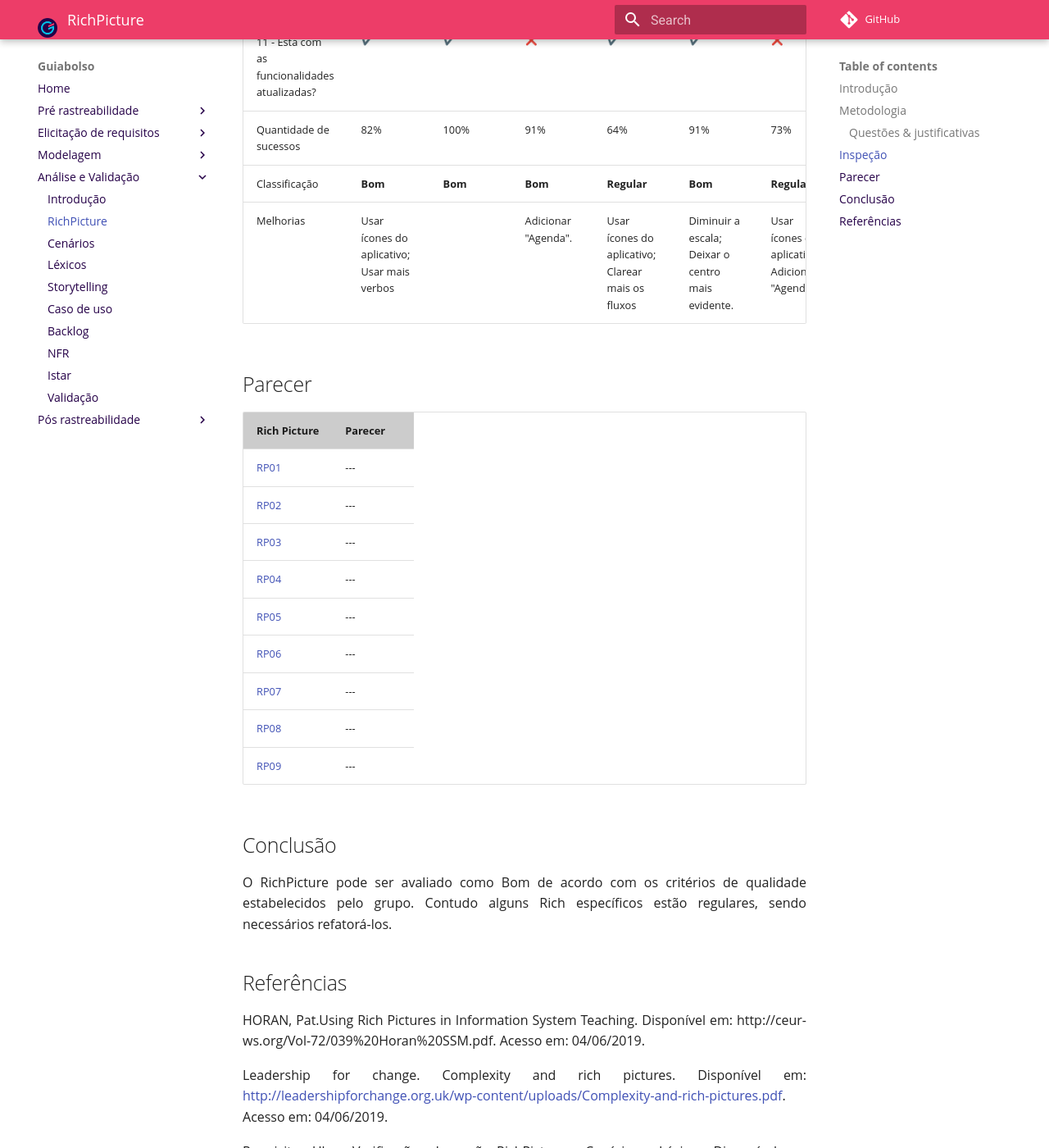
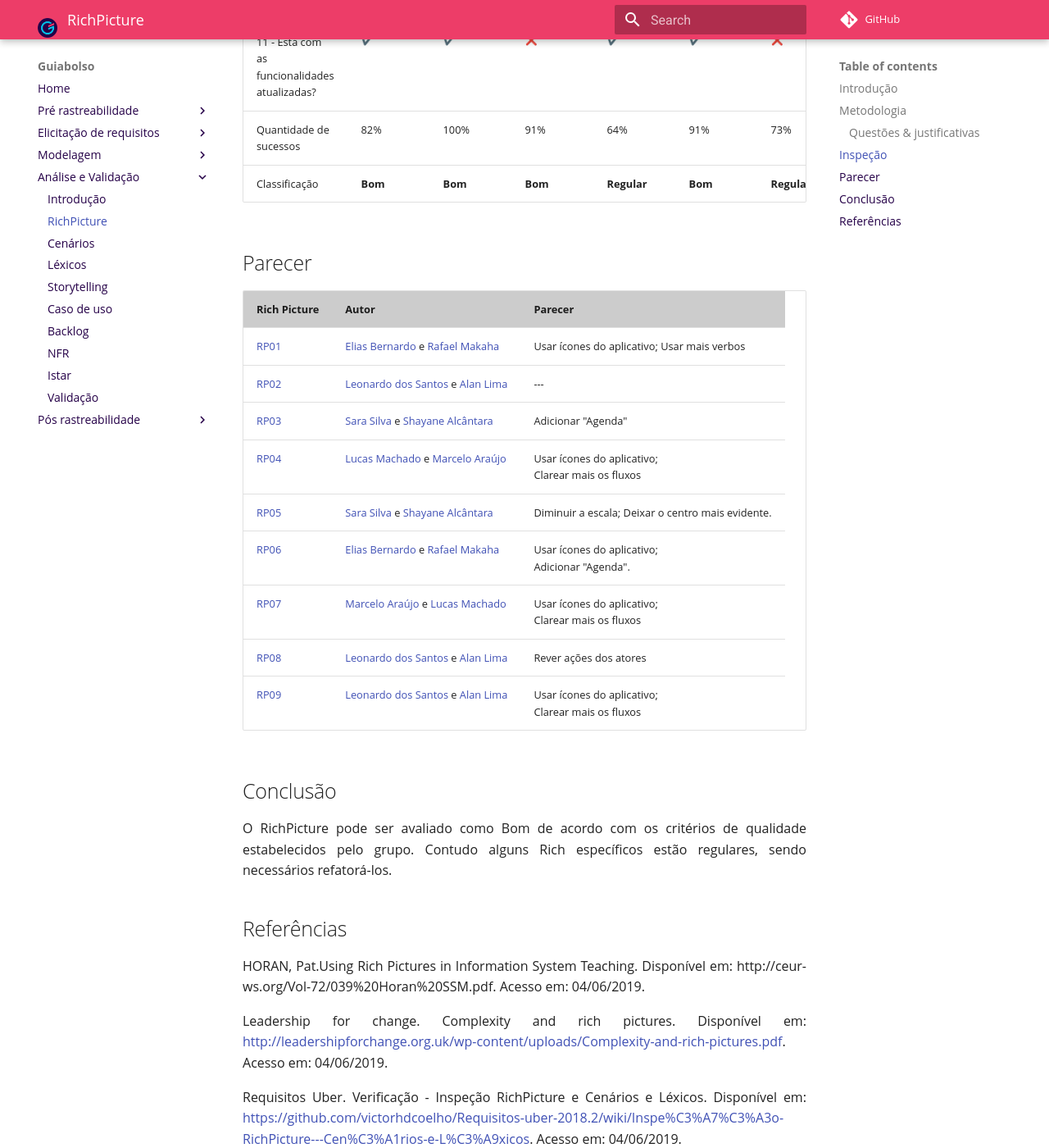
Before and after one commit to fga-disciplinas/2019.1-Guia-Bolso, an MkDocs documentation site: the page built from docs/analise/analise_rich_picture.md, in a window 1280 px wide and 1400 px high, scrolled down 2697 px. Shown: the whole window at 82% size. Built offline with MkDocs 1.6.1 and Material for MkDocs 9.7.7, drawn with Linux system fonts in a browser that asks for light colours; emoji names are drawn with the system emoji font; comment, search, counter and statistics services are not loaded; old or Windows-style settings are respelled for this version of MkDocs.

Commit message:
Adicionando parecer em RP

```diff
--- a/docs/analise/analise_rich_picture.md
+++ b/docs/analise/analise_rich_picture.md
@@ -41,21 +41,21 @@ Para analisar os modelos dos RichPicture, foram levantadas questões a respeito
 |11 - Está com as funcionalidades atualizadas?|:heavy_check_mark: |:heavy_check_mark: |:x:|:heavy_check_mark: | :heavy_check_mark: |:x:|:heavy_check_mark: |  :heavy_check_mark:|:heavy_check_mark:|
 | Quantidade de sucessos|82%|100%|91%|64%|91%|73%|64%|91%|64% |
 | Classificação |**Bom**| **Bom**|**Bom**|**Regular**|**Bom**|**Regular**| **Regular**|**Bom** | **Regular**  |
-| Melhorias |Usar ícones do aplicativo; Usar mais verbos| |Adicionar "Agenda". |Usar ícones do aplicativo;<br> Clarear mais os fluxos|Diminuir a escala; Deixar o centro mais evidente.|Usar ícones do aplicativo;<br> Adicionar "Agenda".|Usar ícones do aplicativo;<br> Clarear mais os fluxos | Rever ações dos atores |Usar ícones do aplicativo; <br> Clarear mais os fluxos.|
+
 
 ## Parecer
 
-| **Rich Picture** | **Parecer**|
-|--|--|
-|[RP01](../../pre-rastreabilidade/richpicture/#rp01-macro-atores)| ---|
-|[RP02](../../pre-rastreabilidade/richpicture/#rp02-usabilidade)| ---|
-|[RP03](../../pre-rastreabilidade/richpicture/#rp03-preocupacoes-do-usuario)| ---|
-|[RP04](../../pre-rastreabilidade/richpicture/#rp04-financas-do-app)|---|
-|[RP05](../../pre-rastreabilidade/richpicture/#rp05-emprestimo)|---|
-|[RP06](../../pre-rastreabilidade/richpicture/#rp06-financeiro-aba)|---|
-[RP07](../../pre-rastreabilidade/richpicture/#rp07-aba-guia) |---|
-[RP08](../../pre-rastreabilidade/richpicture/#rp08-configuracoes)|---|
-[RP09](../../pre-rastreabilidade/richpicture/#rp09-radar-cpf)|---|
+| **Rich Picture** | **Autor** | **Parecer**|
+|--|--|--|
+|[RP01](../../pre-rastreabilidade/richpicture/#rp01-macro-atores)| [Elias Bernardo](https://github.com/ebmm01) e [Rafael Makaha](https://github.com/rafaelmakaha) | Usar ícones do aplicativo; Usar mais verbos |
+|[RP02](../../pre-rastreabilidade/richpicture/#rp02-usabilidade)| [Leonardo dos Santos](https://github.com/leossb36) e [Alan Lima](https://github.com/alanrslima)| ---|
+|[RP03](../../pre-rastreabilidade/richpicture/#rp03-preocupacoes-do-usuario)| [Sara Silva](https://github.com/silvasara) e [Shayane Alcântara](https://github.com/shayanealcantara)| Adicionar "Agenda"|
+|[RP04](../../pre-rastreabilidade/richpicture/#rp04-financas-do-app)|[Lucas Machado](https://github.com/lmmLucasMachado)  e [Marcelo Araújo](https://github.com/santosm46)| Usar ícones do aplicativo;<br> Clarear mais os fluxos|
+|[RP05](../../pre-rastreabilidade/richpicture/#rp05-emprestimo)|[Sara Silva](https://github.com/silvasara) e [Shayane Alcântara](https://github.com/shayanealcantara)|Diminuir a escala; Deixar o centro mais evidente.|
+|[RP06](../../pre-rastreabilidade/richpicture/#rp06-financeiro-aba)|[Elias Bernardo](https://github.com/ebmm01) e [Rafael Makaha](https://github.com/rafaelmakaha)| Usar ícones do aplicativo;<br> Adicionar "Agenda".|
+[RP07](../../pre-rastreabilidade/richpicture/#rp07-aba-guia) |[Marcelo Araújo](https://github.com/santosm46) e [Lucas Machado](https://github.com/lmmLucasMachado)| Usar ícones do aplicativo;<br> Clarear mais os fluxos |
+[RP08](../../pre-rastreabilidade/richpicture/#rp08-configuracoes)|[Leonardo dos Santos](https://github.com/leossb36) e [Alan Lima](https://github.com/alanrslima)| Rever ações dos atores|
+[RP09](../../pre-rastreabilidade/richpicture/#rp09-radar-cpf)|[Leonardo dos Santos](https://github.com/leossb36) e [Alan Lima](https://github.com/alanrslima)| Usar ícones do aplicativo; <br> Clarear mais os fluxos|
 
 ## Conclusão
 
```
